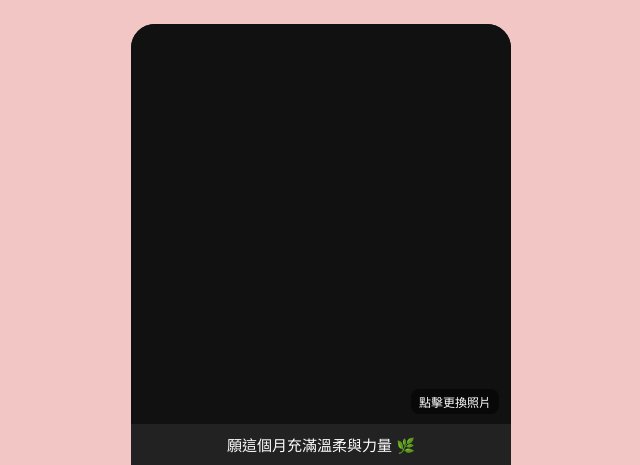
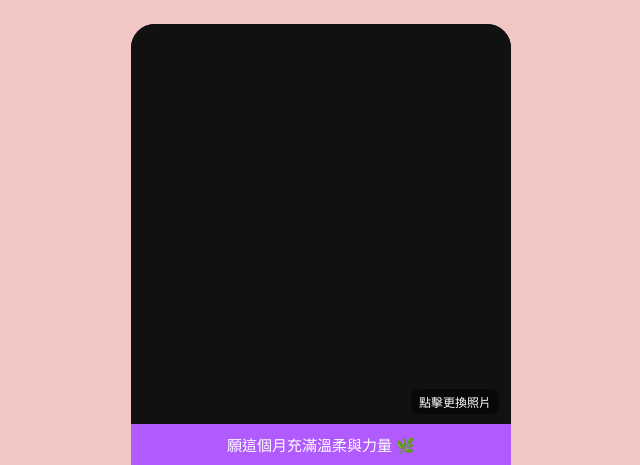
Before and after one commit to jason530512-collab/2026, a plain HTML site: page index.html in a window 1280 px wide. Shown: the top 465 px of the page, without its empty margins (319-959 px from the left). Drawn offline with nearby package versions, Linux system fonts and the light colour scheme.

Commit message:
Change background color of greeting section

```diff
--- a/index.html
+++ b/index.html
@@ -58,7 +58,7 @@ body {
   text-align: center;
   padding: 10px;
   font-size: 15px;
-  background: #222;
+  background: #B15BFF;
 }
 
 /* 月曆 */
```
